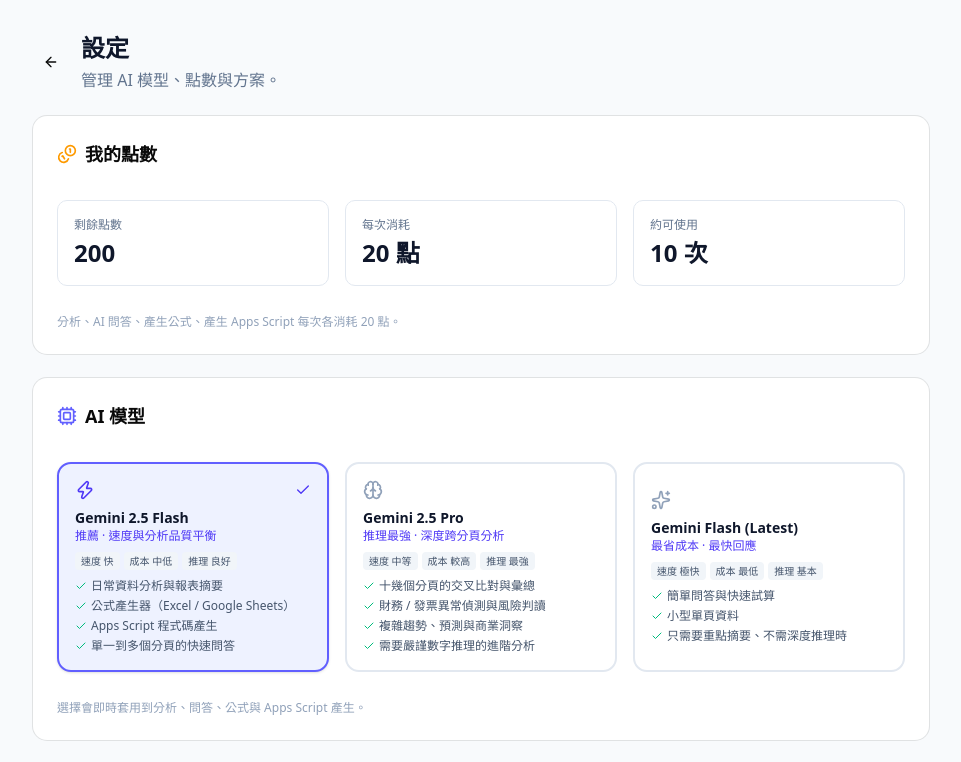
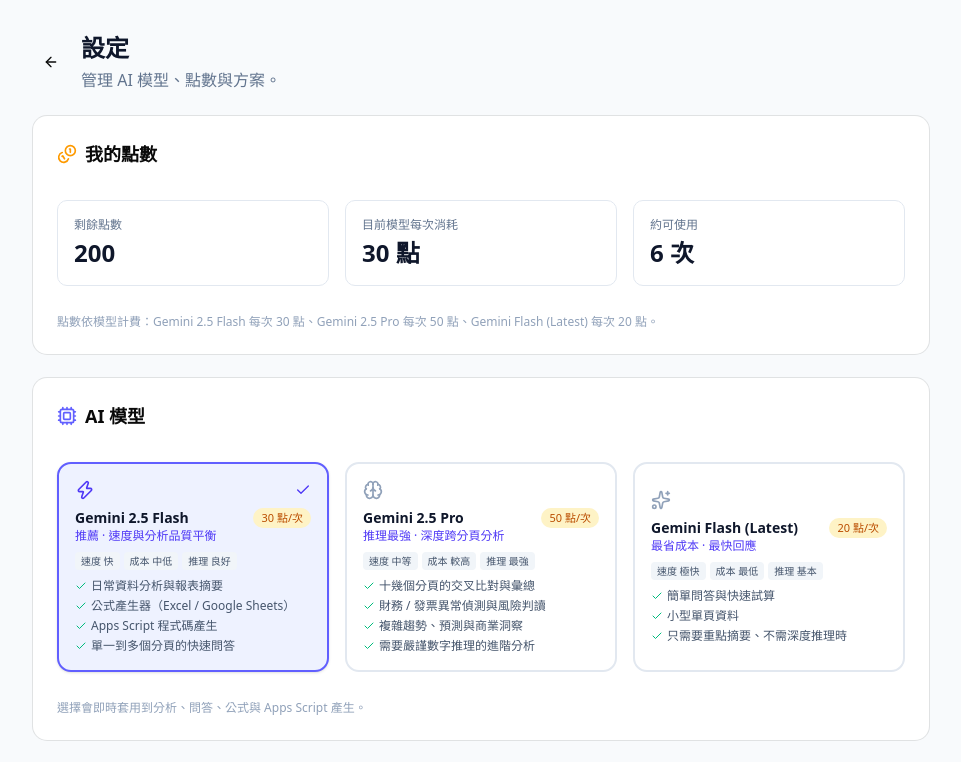
Before and after one commit to erin20080306/Serialization-tool, a Next.js app: page /settings in a window 1280 px wide. Shown: the top 762 px of the page, without its empty margins (159-1120 px from the left). Built offline with nearby package versions, Linux system fonts and the light colour scheme; no server answers.

Commit message:
Per-model credit costs (Flash 30, Pro 50, Latest 20); show models + settings/plan note on dashboard home and settings

```diff
--- a/src/app/api/analyze/route.ts
+++ b/src/app/api/analyze/route.ts
@@ -2,7 +2,7 @@
 import { analyzeColumns, detectTableType, findAnomalies } from '@/lib/excel-parser';
 import { analyzeData } from '@/lib/openai';
 import { buildDataProfile } from '@/lib/data-profile';
-import { resolveModel } from '@/lib/models';
+import { resolveModel, getModelCost } from '@/lib/models';
 import { getCreditState, deductCredits } from '@/lib/credits';
 
 // POST /api/analyze - 對資料集進行欄位分析 + AI 洞察
@@ -25,11 +25,13 @@
     let balance: number | null = null;
     let insufficientCredits = false;
 
+    const resolved = resolveModel(model);
+    const cost = getModelCost(resolved);
     const state = await getCreditState();
-    if (state.unlimited || state.balance >= state.costPerAction) {
+    if (state.unlimited || state.balance >= cost) {
       try {
-        await deductCredits();
-        insights = await analyzeData(columns, rows, undefined, resolveModel(model));
+        await deductCredits(cost);
+        insights = await analyzeData(columns, rows, undefined, resolved);
       } catch (e) {
         console.warn('AI insights unavailable:', e);
       }
--- a/src/app/api/chat/route.ts
+++ b/src/app/api/chat/route.ts
@@ -1,6 +1,6 @@
 import { NextRequest, NextResponse } from 'next/server';
 import { analyzeData } from '@/lib/openai';
-import { resolveModel } from '@/lib/models';
+import { resolveModel, getModelCost } from '@/lib/models';
 import { requireCredits } from '@/lib/credits';
 
 export async function POST(req: NextRequest) {
@@ -11,11 +11,12 @@
       return NextResponse.json({ error: 'Missing required fields' }, { status: 400 });
     }
 
-    // 扣點（管理者帳號無限）；點數不足回 402
-    const { response, balance, unlimited } = await requireCredits();
+    // 扣點（管理者帳號無限）；依模型扣不同點數，點數不足回 402
+    const resolved = resolveModel(model);
+    const { response, balance, unlimited } = await requireCredits(getModelCost(resolved));
     if (response) return response;
 
-    const answer = await analyzeData(columns, rows, question, resolveModel(model));
+    const answer = await analyzeData(columns, rows, question, resolved);
 
     return NextResponse.json({ answer, balance: unlimited ? null : balance });
   } catch (error) {
--- a/src/app/api/generate-appsscript/route.ts
+++ b/src/app/api/generate-appsscript/route.ts
@@ -1,6 +1,6 @@
 import { NextRequest, NextResponse } from 'next/server';
 import { generateAppsScript } from '@/lib/openai';
-import { resolveModel } from '@/lib/models';
+import { resolveModel, getModelCost } from '@/lib/models';
 import { requireCredits } from '@/lib/credits';
 
 export async function POST(req: NextRequest) {
@@ -11,10 +11,11 @@
       return NextResponse.json({ error: 'Prompt is required' }, { status: 400 });
     }
 
-    const { response, balance, unlimited } = await requireCredits();
+    const resolved = resolveModel(model);
+    const { response, balance, unlimited } = await requireCredits(getModelCost(resolved));
     if (response) return response;
 
-    const result = await generateAppsScript(prompt, context, resolveModel(model));
+    const result = await generateAppsScript(prompt, context, resolved);
 
     return NextResponse.json({ ...result, balance: unlimited ? null : balance });
   } catch (error) {
--- a/src/app/api/generate-formula/route.ts
+++ b/src/app/api/generate-formula/route.ts
@@ -1,6 +1,6 @@
 import { NextRequest, NextResponse } from 'next/server';
 import { generateFormula } from '@/lib/openai';
-import { resolveModel } from '@/lib/models';
+import { resolveModel, getModelCost } from '@/lib/models';
 import { requireCredits } from '@/lib/credits';
 
 export async function POST(req: NextRequest) {
@@ -11,10 +11,11 @@
       return NextResponse.json({ error: 'Prompt is required' }, { status: 400 });
     }
 
-    const { response, balance, unlimited } = await requireCredits();
+    const resolved = resolveModel(model);
+    const { response, balance, unlimited } = await requireCredits(getModelCost(resolved));
     if (response) return response;
 
-    const result = await generateFormula(prompt, columns, platform, resolveModel(model));
+    const result = await generateFormula(prompt, columns, platform, resolved);
 
     return NextResponse.json({ ...result, balance: unlimited ? null : balance });
   } catch (error) {
--- a/src/app/dashboard/page.tsx
+++ b/src/app/dashboard/page.tsx
@@ -2,8 +2,15 @@
 
 import { Button } from '@/components/ui/button';
 import { Card } from '@/components/ui/card';
-import { Plus, MessageSquare, Calculator, Terminal, Database } from 'lucide-react';
+import { Plus, MessageSquare, Calculator, Terminal, Database, Cpu, Settings, Zap, Brain, Sparkles, ArrowRight } from 'lucide-react';
 import Link from 'next/link';
+import { MODELS } from '@/lib/models';
+
+const MODEL_ACCENT: Record<string, { icon: typeof Zap; color: string; bg: string }> = {
+  'gemini-2.5-flash': { icon: Zap, color: 'text-indigo-600', bg: 'bg-indigo-100' },
+  'gemini-2.5-pro': { icon: Brain, color: 'text-purple-600', bg: 'bg-purple-100' },
+  'gemini-flash-latest': { icon: Sparkles, color: 'text-amber-600', bg: 'bg-amber-100' },
+};
 
 export default function DashboardHome() {
   return (
@@ -50,6 +57,53 @@
         </Link>
       </div>
 
+      {/* 可用 AI 模型總覽 */}
+      <Card className="p-6">
+        <div className="flex flex-col sm:flex-row sm:items-center justify-between gap-3 mb-4">
+          <div className="flex items-center gap-2">
+            <Cpu className="w-5 h-5 text-indigo-600" />
+            <div>
+              <h3 className="text-lg font-semibold text-slate-900">可選用的 AI 模型</h3>
+              <p className="text-sm text-slate-500">
+                可在<span className="font-medium text-slate-700">「設定」</span>頁切換模型並選擇付費方案。
+              </p>
+            </div>
+          </div>
+          <Link href="/settings">
+            <Button variant="outline" className="gap-2">
+              <Settings className="w-4 h-4" /> 前往設定 / 選擇方案
+              <ArrowRight className="w-4 h-4" />
+            </Button>
+          </Link>
+        </div>
+
+        <div className="grid grid-cols-1 md:grid-cols-3 gap-4">
+          {MODELS.map((model) => {
+            const accent = MODEL_ACCENT[model.id] ?? MODEL_ACCENT['gemini-2.5-flash'];
+            const Icon = accent.icon;
+            return (
+              <div key={model.id} className="rounded-xl border border-slate-200 p-4">
+                <div className="flex items-center justify-between mb-2">
+                  <div className={`w-9 h-9 rounded-lg ${accent.bg} flex items-center justify-center`}>
+                    <Icon className={`w-5 h-5 ${accent.color}`} />
+                  </div>
+                  <span className="text-[11px] font-medium px-2 py-0.5 rounded-full bg-amber-100 text-amber-700 whitespace-nowrap">
+                    {model.costPerAction} 點/次
+                  </span>
+                </div>
+                <div className="font-semibold text-slate-900">{model.label}</div>
+                <div className="text-xs text-indigo-600 mb-2">{model.tagline}</div>
+                <p className="text-xs text-slate-500">{model.goodFor[0]}</p>
+              </div>
+            );
+          })}
+        </div>
+
+        <p className="text-xs text-slate-400 mt-4">
+          點數計費：Gemini 2.5 Flash 每次 30 點、Gemini 2.5 Pro 每次 50 點、Gemini Flash (Latest) 每次 20 點。
+        </p>
+      </Card>
+
       <div className="mt-8">
         <h3 className="text-lg font-semibold text-slate-900 mb-4">最近的專案</h3>
         <Card className="p-8 text-center border-dashed border-2 bg-slate-50/50">
--- a/src/app/settings/page.tsx
+++ b/src/app/settings/page.tsx
@@ -57,6 +57,7 @@
 
   const flashPlans = credits?.plans.filter((p) => p.model === 'gemini-2.5-flash' && p.price > 0) ?? [];
   const proPlans = credits?.plans.filter((p) => p.model === 'gemini-2.5-pro') ?? [];
+  const selectedCost = MODELS.find((m) => m.id === selected)?.costPerAction ?? 30;
 
   return (
     <div className="min-h-screen bg-slate-50 p-6 lg:p-8">
@@ -96,19 +97,19 @@
                 <div className="mt-1 text-2xl font-bold text-slate-900">{credits?.balance ?? 0}</div>
               </div>
               <div className="rounded-lg border border-slate-200 p-4">
-                <div className="text-xs text-slate-500">每次消耗</div>
-                <div className="mt-1 text-2xl font-bold text-slate-900">{credits?.costPerAction ?? 20} 點</div>
+                <div className="text-xs text-slate-500">目前模型每次消耗</div>
+                <div className="mt-1 text-2xl font-bold text-slate-900">{selectedCost} 點</div>
               </div>
               <div className="rounded-lg border border-slate-200 p-4">
                 <div className="text-xs text-slate-500">約可使用</div>
                 <div className="mt-1 text-2xl font-bold text-slate-900">
-                  {Math.floor((credits?.balance ?? 0) / (credits?.costPerAction ?? 20))} 次
+                  {Math.floor((credits?.balance ?? 0) / selectedCost)} 次
                 </div>
               </div>
             </div>
           )}
           <p className="text-xs text-slate-400 mt-3">
-            分析、AI 問答、產生公式、產生 Apps Script 每次各消耗 {credits?.costPerAction ?? 20} 點。
+            點數依模型計費：Gemini 2.5 Flash 每次 30 點、Gemini 2.5 Pro 每次 50 點、Gemini Flash (Latest) 每次 20 點。
           </p>
         </Card>
 
@@ -136,7 +137,12 @@
                     <Icon className={`w-5 h-5 ${active ? 'text-indigo-600' : 'text-slate-400'}`} />
                     {active && <Check className="w-4 h-4 text-indigo-600" />}
                   </div>
-                  <div className="mt-2 font-semibold text-slate-900">{model.label}</div>
+                  <div className="mt-2 flex items-center justify-between gap-2">
+                    <span className="font-semibold text-slate-900">{model.label}</span>
+                    <span className="text-[11px] font-medium px-2 py-0.5 rounded-full bg-amber-100 text-amber-700 whitespace-nowrap">
+                      {model.costPerAction} 點/次
+                    </span>
+                  </div>
                   <div className="text-xs text-indigo-600 mb-2">{model.tagline}</div>
                   <div className="flex flex-wrap gap-1 mb-2">
                     <span className="text-[10px] px-1.5 py-0.5 rounded bg-slate-100 text-slate-600">速度 {model.speed}</span>
--- a/src/lib/models.ts
+++ b/src/lib/models.ts
@@ -32,7 +32,7 @@
     speed: '快',
     cost: '中低',
     reasoning: '良好',
-    costPerAction: 20,
+    costPerAction: 30,
   },
   {
     id: 'gemini-2.5-pro',
@@ -47,7 +47,7 @@
     speed: '中等',
     cost: '較高',
     reasoning: '最強',
-    costPerAction: 20,
+    costPerAction: 50,
   },
   {
     id: 'gemini-flash-latest',
@@ -79,6 +79,11 @@
   return MODELS.find((m) => m.id === id) ?? MODELS[0];
 }
 
+// 取得指定模型每次動作消耗的點數
+export function getModelCost(value: unknown): number {
+  return getModelConfig(resolveModel(value)).costPerAction;
+}
+
 // 動作類型（用於前端顯示，全部統一成本）
 export type AiAction = 'analyze' | 'chat' | 'formula' | 'appsscript' | 'report';
 
```
